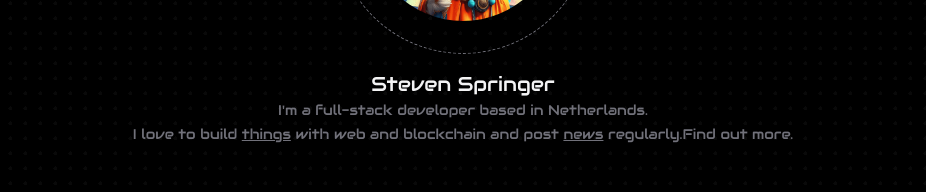
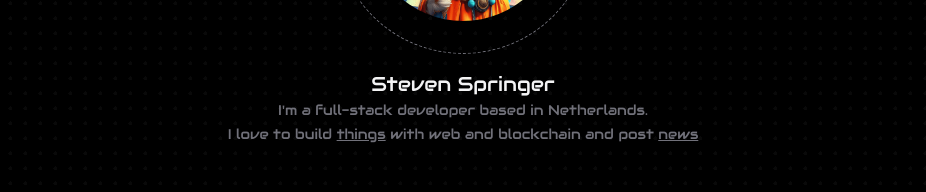
Before and after one commit to husreo/newPortfolio, a React (Create React App) app: page / in a window 1280 px wide. Shown: the part 394-586 px from the top of the page, without its empty margins (177-1103 px from the left). Built offline with nearby package versions, Linux system fonts and the light colour scheme.

Commit message:
update:about

```diff
--- a/src/App.tsx
+++ b/src/App.tsx
@@ -50,7 +50,7 @@ function App() {
           <img src="/setoqu_sol.png" className='rounded-full' alt="" />
         </div>
         <div className='text-zinc-500 text-sm leading-6 mt-4'>
-          <div className='text-zinc-100 text-xl'>Steven Springer</div>I'm a full-stack developer based in Netherlands.<br/> I love to build <a href='https://github.com/husreo' target='block' className='underline hover:text-white transition'>things</a> with web and blockchain and post <a href='https://twitter.com/husreo_tx' target='block' className='underline hover:text-white transition'>news</a> regularly.Find out more.
+          <div className='text-zinc-100 text-xl'>Steven Springer</div>I'm a full-stack developer based in Netherlands.<br/> I love to build <a href='https://github.com/husreo' target='block' className='underline hover:text-white transition'>things</a> with web and blockchain and post <a href='https://twitter.com/husreo_tx' target='block' className='underline hover:text-white transition'>news</a>
 
         </div>
         <div className='flex justify-center gap-2 mt-12'>
```
